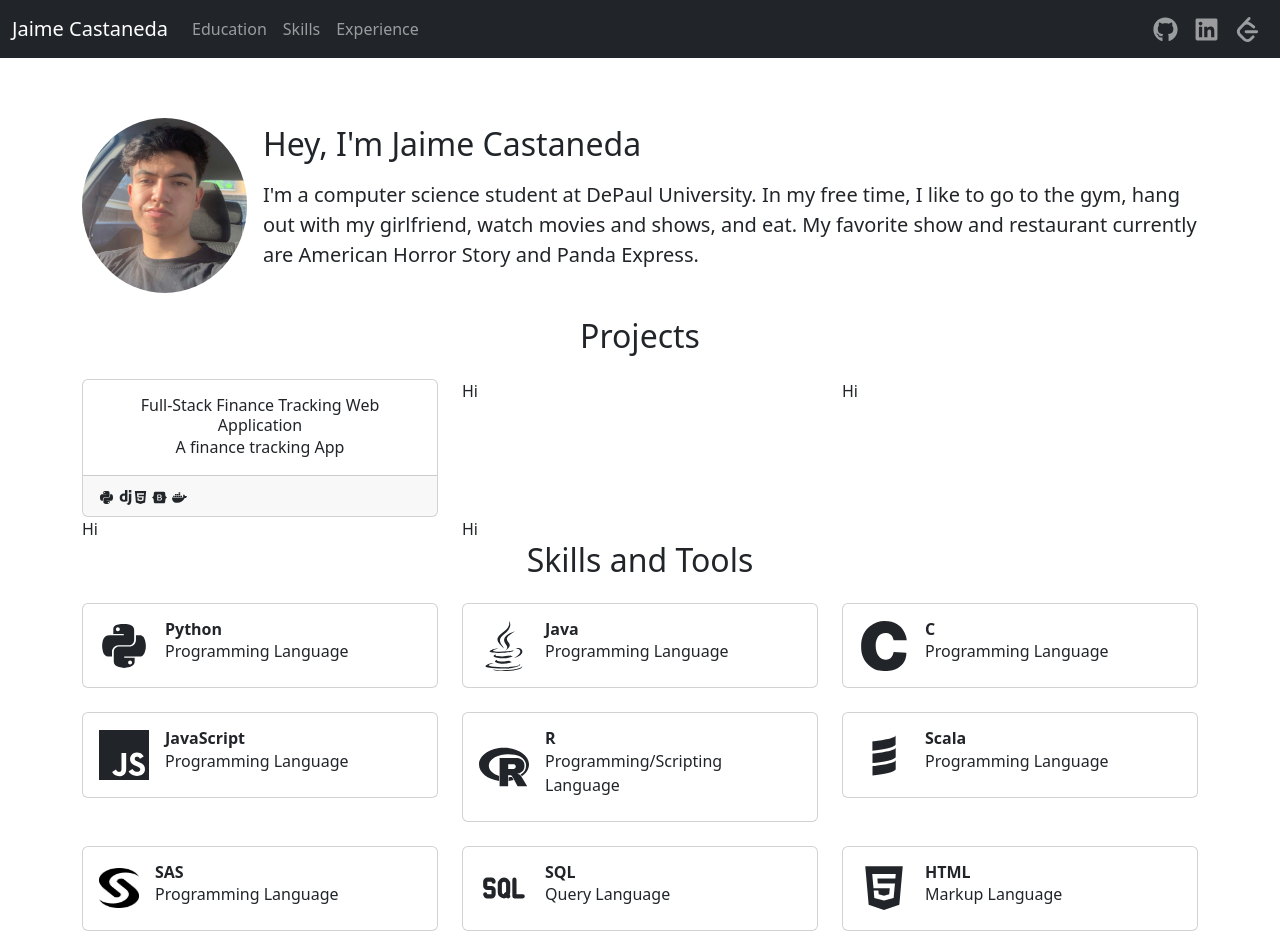
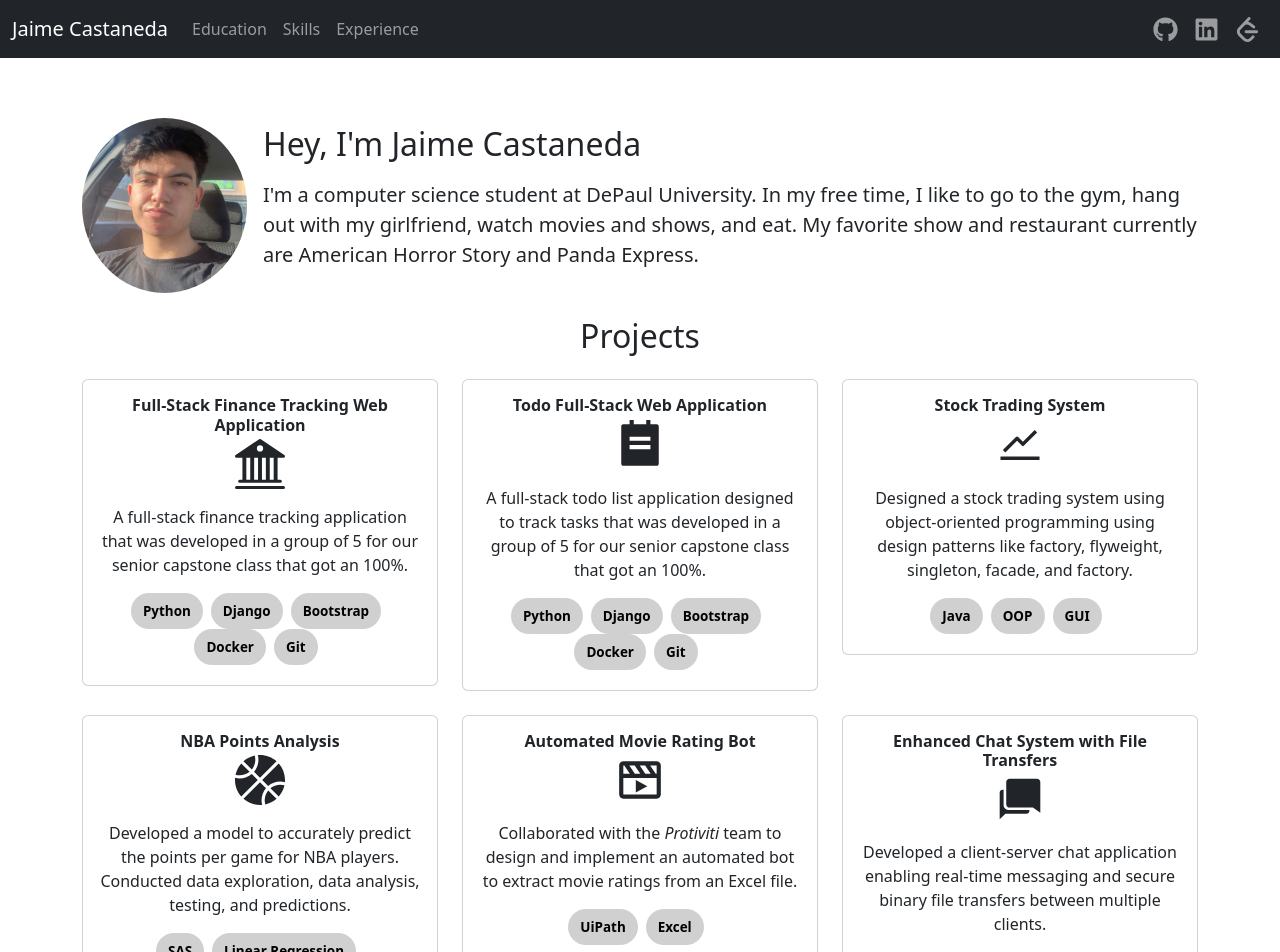
Before and after one commit to JCast867/JCast867.github.io, a React (Create React App) app in the folder my-app/: page / in a window 1280 px wide. Shown: the top 952 px of the page. Built offline with nearby package versions, Linux system fonts and the light colour scheme.

Commit message:
projects

```diff
--- a/my-app/src/App.css
+++ b/my-app/src/App.css
@@ -5,3 +5,21 @@
 #home {
   padding-top: 70px;
 }
+
+.skill-badge {
+  background-color: #d0d0d0;
+  /* Similar light gray background */
+  color: #000;
+  font-size: 0.84rem;
+  font-weight: 600;
+  padding: 0.5rem 0.75rem;
+  border-radius: 9999px;
+  /* large radius for a pill shape */
+  display: inline-block;
+  transition: background-color 0.2s ease;
+}
+
+.skill-badge:hover {
+  background-color: #bbbbbb;
+  /* slightly darker on hover */
+}
--- a/my-app/src/App.js
+++ b/my-app/src/App.js
@@ -28,6 +28,12 @@ import { SiRstudioide } from "react-icons/si"; // rstudio icon
 import { SiPostman } from "react-icons/si"; // postman icon
 import { FaAws } from "react-icons/fa"; // aws icon
 import { SiUipath } from "react-icons/si"; // uipath icon
+import { BsBank2 } from "react-icons/bs"; // bank icon
+import { RiTodoFill } from "react-icons/ri"; // todo icon
+import { AiOutlineStock } from "react-icons/ai"; // stock icon
+import { FaBasketball } from "react-icons/fa6"; // basketball icon
+import { BiMoviePlay } from "react-icons/bi"; // movie icon
+import { IoMdChatbubbles } from "react-icons/io"; // chat icon
 
 
 function Navbar(props) {
@@ -146,23 +152,106 @@ function Projects() {
 
       <div className="row">
         <div className="col-lg-4">
-          <div className="card">
+          <div className="card mb-4">
             <div className="card-body text-center">
-              <h6 className="text-center mb-0">Full-Stack Finance Tracking Web Application</h6>
-              <p className="text-center mb-0">A finance tracking App</p>
+              <h6 className="text-center mb-1"><strong>Full-Stack Finance Tracking Web Application</strong></h6>
+              <div className="text-center mb-3"><BsBank2 size={50} /> </div>
+              <p className="text-center mb-3">A full-stack finance tracking application that was developed in a group
+                of 5 for our senior capstone class that got an 100%.
+              </p>
+              <div className="text-center d-flex flex-wrap justify-content-center align-items-center mb-1">
+                <span className="skill-badge me-2 mb-0">Python</span>
+                <span className="skill-badge me-2 mb-0">Django</span>
+                <span className="skill-badge me-2 mb-0">Bootstrap</span>
+                <span className="skill-badge me-2 mb-0">Docker</span>
+                <span className="skill-badge me-2 mb-0">Git</span>
+              </div>
             </div>
-            <div className="card-footer"><FaPython size="15" /> <SiDjango size="15" />
-            <FaHtml5 size="15" /> <FaBootstrap size="15" /> <FaDocker size="15" /></div>
           </div>
         </div>
-        <div className="col-lg-4">Hi</div>
-        <div className="col-lg-4">Hi</div>
-        <div className="col-lg-4">Hi</div>
-        <div className="col-lg-4">Hi</div>
-
+        <div className="col-lg-4">
+          <div className="card mb-4">
+            <div className="card-body text-center">
+              <h6 className="text-center mb-1"><strong>Todo Full-Stack Web Application</strong></h6>
+              <div className="text-center mb-3"><RiTodoFill size={50} /> </div>
+              <p className="text-center mb-3">A full-stack todo list application designed to track tasks
+                that was developed in a group of 5 for our senior capstone class that got an 100%.
+              </p>
+              <div className="text-center d-flex flex-wrap justify-content-center align-items-center mb-1">
+                <span className="skill-badge me-2 mb-0">Python</span>
+                <span className="skill-badge me-2 mb-0">Django</span>
+                <span className="skill-badge me-2 mb-0">Bootstrap</span>
+                <span className="skill-badge me-2 mb-0">Docker</span>
+                <span className="skill-badge me-2 mb-0">Git</span>
+              </div>
+            </div>
+          </div>
+        </div>
+        <div className="col-lg-4">
+          <div className="card mb-4">
+            <div className="card-body text-center">
+              <h6 className="text-center mb-1"><strong>Stock Trading System</strong></h6>
+              <div className="text-center mb-3"><AiOutlineStock size={50} /> </div>
+              <p className="text-center mb-3">Designed a stock trading system using object-oriented
+                programming using design patterns like factory, flyweight, singleton, facade, and factory.
+              </p>
+              <div className="text-center d-flex flex-wrap justify-content-center align-items-center mb-1">
+                <span className="skill-badge me-2 mb-0">Java</span>
+                <span className="skill-badge me-2 mb-0">OOP</span>
+                <span className="skill-badge me-2 mb-0">GUI</span>
+              </div>
+            </div>
+          </div>
+        </div>
+        <div className="col-lg-4">
+          <div className="card mb-4">
+            <div className="card-body text-center">
+              <h6 className="text-center mb-1"><strong>NBA Points Analysis</strong></h6>
+              <div className="text-center mb-3"><FaBasketball size={50} /> </div>
+              <p className="text-center mb-3">Developed a model to accurately predict the points
+                per game for NBA players. Conducted data exploration, data analysis, testing, and predictions.
+              </p>
+              <div className="text-center d-flex flex-wrap justify-content-center align-items-center mb-1">
+                <span className="skill-badge me-2 mb-0">SAS</span>
+                <span className="skill-badge me-2 mb-0">Linear Regression</span>
+              </div>
+            </div>
+          </div>
+        </div>
+        <div className="col-lg-4">
+          <div className="card mb-4">
+            <div className="card-body text-center">
+              <h6 className="text-center mb-1"><strong>Automated Movie Rating Bot</strong></h6>
+              <div className="text-center mb-3"><BiMoviePlay size={50} /> </div>
+              <p className="text-center mb-3">Collaborated with the <i>Protiviti</i> team to design and
+              implement an automated bot to extract movie ratings from an Excel file.
+              </p>
+              <div className="text-center d-flex flex-wrap justify-content-center align-items-center mb-1">
+                <span className="skill-badge me-2 mb-0">UiPath</span>
+                <span className="skill-badge me-2 mb-0">Excel</span>
+              </div>
+            </div>
+          </div>
+        </div>
+        <div className="col-lg-4">
+          <div className="card mb-4">
+            <div className="card-body text-center">
+              <h6 className="text-center mb-1"><strong>Enhanced Chat System with File Transfers</strong></h6>
+              <div className="text-center mb-3"><IoMdChatbubbles size={50} /> </div>
+              <p className="text-center mb-3">Developed a client-server chat application enabling real-time
+                messaging and secure binary file transfers between multiple clients.
+              </p>
+              <div className="text-center d-flex flex-wrap justify-content-center align-items-center mb-1">
+                <span className="skill-badge me-2 mb-0">Socket Programming</span>
+                <span className="skill-badge me-2 mb-0">Python</span>
+                <span className="skill-badge me-2 mb-0">Multithreading</span>
+              </div>
+            </div>
+          </div>
+        </div>
       </div>
     </div>
-  )
+  );
 }
 
 
```
